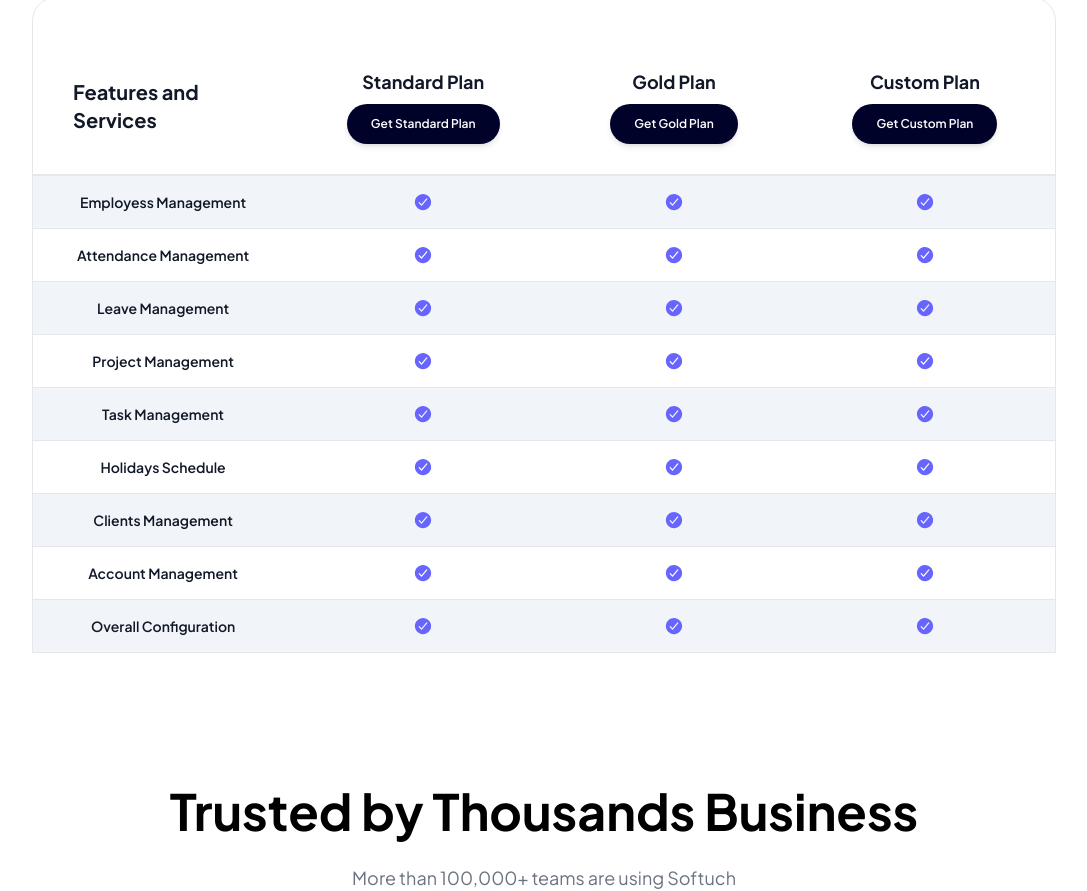
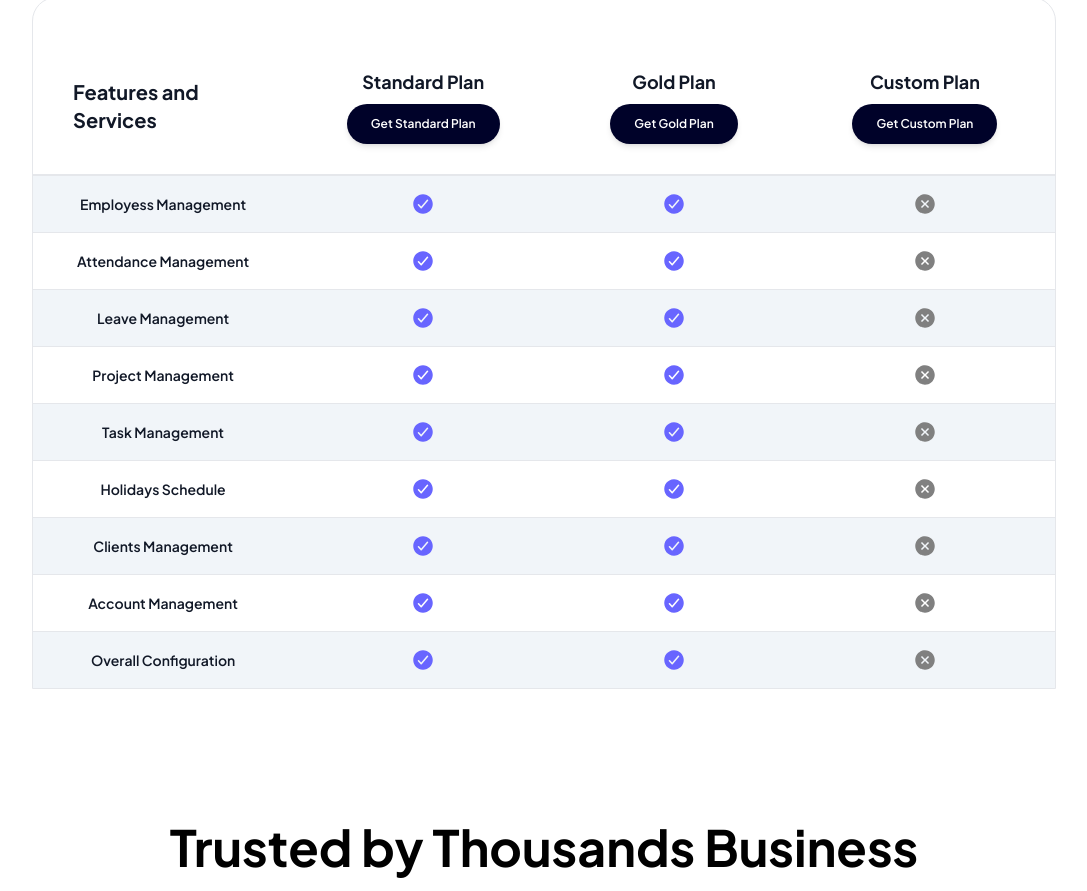
Before and after one commit to Solutya/SolHRM-LandingPage-fe, a Next.js app: page /price in a window 1280 px wide. Shown: the part 1066-1957 px from the top of the page, without its empty margins (96-1183 px from the left). Built offline with nearby package versions, Linux system fonts and the light colour scheme.

Commit message:
animation library added

```diff
--- a/package.json
+++ b/package.json
@@ -9,6 +9,7 @@
     "lint": "next lint"
   },
   "dependencies": {
+    "aos": "^2.3.4",
     "force": "^0.0.3",
     "next": "14.1.3",
     "react": "^18",
@@ -16,7 +17,8 @@
     "react-icons": "^5.0.1",
     "react-slick": "^0.30.2",
     "slick-carousel": "^1.8.1",
-    "swiper": "^11.0.7"
+    "swiper": "^11.0.7",
+    "wow.js": "^1.2.2"
   },
   "devDependencies": {
     "autoprefixer": "^10.0.1",
--- a/src/app/globals.css
+++ b/src/app/globals.css
@@ -33,12 +33,12 @@
 ::-moz-selection {
   /* Code for Firefox */
   color: white;
-  background: #38b6ff;
+  background: #6865ff;
 }
 
 ::selection {
   color: white;
-  background: #2b9cdd;
+  background: #6865ff;
 }
 .one{
   /* background-color: #6865ff; */
@@ -91,3 +91,17 @@ margin-bottom:-25%;
     stroke-dashoffset: 1000;
   }
 }
+
+/* Icon styles */
+.checkIcon{
+  font-size: 24px;
+  width: fit-content;
+  color: #6865ff;
+  margin: 0 auto;
+}
+.closeIcon{
+  font-size: 24px;
+  width: fit-content;
+  color: gray;
+  margin: 0 auto;
+}
--- a/src/app/layout.js
+++ b/src/app/layout.js
@@ -1,6 +1,7 @@
 import { Plus_Jakarta_Sans } from "next/font/google";
 import "./globals.css";
 import { UtilsProvider } from "@/context/utilsProvider";
+import Footer from "@/components/footer/Footer";
 
 const plus = Plus_Jakarta_Sans({ subsets: ["latin"] });
 
@@ -14,6 +15,10 @@ const RootLayout = ({ children }) => {
     <html lang="en">
       <body className={plus.className}>
         <UtilsProvider>{children}</UtilsProvider>
+        <Footer/>
+        {/* <script>
+          AOS.init({once: true});
+        </script> */}
       </body>
     </html>
   );
--- a/src/components/tables/ComparePlanTable.jsx
+++ b/src/components/tables/ComparePlanTable.jsx
@@ -1,3 +1,4 @@
+import { compareTabledData } from "@/data/compare-table-data";
 import price_data from "@/data/price-data";
 import Link from "next/link";
 import { FaCheck } from "react-icons/fa";
@@ -48,142 +49,30 @@ const ComparePlanTable = () => {
 
         <tbody className="divide-y divide-gray-200     ">
           {/* Custom row starts */}
-          {/* Row 1 */}
+          {/* Rows */}
+          {compareTabledData.map((item) => (
+            <>
               <tr className="odd:bg-slate-100">
                 <td className="whitespace-nowrap px-4 py-4 font-semibold text-gray-900 ">
-              Employess Management
+                  {item.feature_title}
                 </td>
-            <td className="whitespace-nowrap px-4 py-4 text-gray-700  text-center ">
-              <IoCheckmarkCircle className="w-fit mx-auto text-xl text-myBlue   " />
+                <td className="whitespace-nowrap px-4 py-4  ">
+                  {
+                    item.plan1
+                  }
                 </td>
-            <td className="whitespace-nowrap px-4 py-4 text-gray-700 ">
-              <IoCheckmarkCircle className="w-fit mx-auto text-xl text-myBlue   " />
-            </td>
-            <td className="whitespace-nowrap px-4 py-4 text-gray-700">
-              <IoCheckmarkCircle className="w-fit mx-auto text-xl text-myBlue   " />
+                <td className="whitespace-nowrap px-4 py-4   ">
+                  {
+                    item.plan2
+                  }
+                </td><td className="whitespace-nowrap px-4 py-4   text-center ">
+                  {
+                    item.plan3
+                  }
                 </td>
               </tr>
-          {/* Row 2 */}
-          <tr className="odd:bg-slate-100">
-            <td className="whitespace-nowrap px-4 py-4 font-semibold text-gray-900 ">
-              Attendance Management
-            </td>
-             <td className="whitespace-nowrap px-4 py-4 text-gray-700  text-center ">
-              <IoCheckmarkCircle className="w-fit mx-auto text-xl text-myBlue   " />
-            </td>
-            <td className="whitespace-nowrap px-4 py-4 text-gray-700 ">
-              <IoCheckmarkCircle className="w-fit mx-auto text-xl text-myBlue   " />
-            </td>
-            <td className="whitespace-nowrap px-4 py-4 text-gray-700">
-              <IoCheckmarkCircle className="w-fit mx-auto text-xl text-myBlue   " />
-            </td>
-            </tr>
-
-          {/* Row 3 */}
-          <tr className="odd:bg-slate-100">
-            <td className="whitespace-nowrap px-4 py-4 font-semibold text-gray-900 ">
-              Leave Management
-            </td>
-             <td className="whitespace-nowrap px-4 py-4 text-gray-700  text-center ">
-              <IoCheckmarkCircle className="w-fit mx-auto text-xl text-myBlue   " />
-            </td>
-            <td className="whitespace-nowrap px-4 py-4 text-gray-700 ">
-              <IoCheckmarkCircle className="w-fit mx-auto text-xl text-myBlue   " />
-            </td>
-            <td className="whitespace-nowrap px-4 py-4 text-gray-700">
-              <IoCheckmarkCircle className="w-fit mx-auto text-xl text-myBlue   " />
-            </td>
-            </tr>
-          {/* Row 4 */}
-          <tr className="odd:bg-slate-100">
-            <td className="whitespace-nowrap px-4 py-4 font-semibold text-gray-900 ">
-              Project Management
-            </td>
-             <td className="whitespace-nowrap px-4 py-4 text-gray-700  text-center ">
-              <IoCheckmarkCircle className="w-fit mx-auto text-xl text-myBlue   " />
-            </td>
-            <td className="whitespace-nowrap px-4 py-4 text-gray-700 ">
-              <IoCheckmarkCircle className="w-fit mx-auto text-xl text-myBlue   " />
-            </td>
-            <td className="whitespace-nowrap px-4 py-4 text-gray-700">
-              <IoCheckmarkCircle className="w-fit mx-auto text-xl text-myBlue   " />
-            </td>
-            </tr>
-          {/* Row 5 */}
-          <tr className="odd:bg-slate-100">
-            <td className="whitespace-nowrap px-4 py-4 font-semibold text-gray-900 ">
-              Task Management
-            </td>
-             <td className="whitespace-nowrap px-4 py-4 text-gray-700  text-center ">
-              <IoCheckmarkCircle className="w-fit mx-auto text-xl text-myBlue   " />
-            </td>
-            <td className="whitespace-nowrap px-4 py-4 text-gray-700 ">
-              <IoCheckmarkCircle className="w-fit mx-auto text-xl text-myBlue   " />
-            </td>
-            <td className="whitespace-nowrap px-4 py-4 text-gray-700">
-              <IoCheckmarkCircle className="w-fit mx-auto text-xl text-myBlue   " />
-            </td>
-            </tr>
-          {/* Row 6 */}
-          <tr className="odd:bg-slate-100">
-            <td className="whitespace-nowrap px-4 py-4 font-semibold text-gray-900 ">
-              Holidays Schedule
-            </td>
-             <td className="whitespace-nowrap px-4 py-4 text-gray-700  text-center ">
-              <IoCheckmarkCircle className="w-fit mx-auto text-xl text-myBlue   " />
-            </td>
-            <td className="whitespace-nowrap px-4 py-4 text-gray-700 ">
-              <IoCheckmarkCircle className="w-fit mx-auto text-xl text-myBlue   " />
-            </td>
-            <td className="whitespace-nowrap px-4 py-4 text-gray-700">
-              <IoCheckmarkCircle className="w-fit mx-auto text-xl text-myBlue   " />
-            </td>
-            </tr>
-          {/* Row 7 */}
-          <tr className="odd:bg-slate-100">
-            <td className="whitespace-nowrap px-4 py-4 font-semibold text-gray-900 ">
-              Clients Management
-            </td>
-             <td className="whitespace-nowrap px-4 py-4 text-gray-700  text-center ">
-              <IoCheckmarkCircle className="w-fit mx-auto text-xl text-myBlue   " />
-            </td>
-            <td className="whitespace-nowrap px-4 py-4 text-gray-700 ">
-              <IoCheckmarkCircle className="w-fit mx-auto text-xl text-myBlue   " />
-            </td>
-            <td className="whitespace-nowrap px-4 py-4 text-gray-700">
-              <IoCheckmarkCircle className="w-fit mx-auto text-xl text-myBlue   " />
-            </td>
-            </tr>
-          {/* Row 8 */}
-          <tr className="odd:bg-slate-100">
-            <td className="whitespace-nowrap px-4 py-4 font-semibold text-gray-900 ">
-              Account Management
-            </td>
-             <td className="whitespace-nowrap px-4 py-4 text-gray-700  text-center ">
-              <IoCheckmarkCircle className="w-fit mx-auto text-xl text-myBlue   " />
-            </td>
-            <td className="whitespace-nowrap px-4 py-4 text-gray-700 ">
-              <IoCheckmarkCircle className="w-fit mx-auto text-xl text-myBlue   " />
-            </td>
-            <td className="whitespace-nowrap px-4 py-4 text-gray-700">
-              <IoCheckmarkCircle className="w-fit mx-auto text-xl text-myBlue   " />
-            </td>
-            </tr>
-          {/* Row 9 */}
-          <tr className="odd:bg-slate-100">
-            <td className="whitespace-nowrap px-4 py-4 font-semibold text-gray-900 ">
-              Overall Configuration
-            </td>
-             <td className="whitespace-nowrap px-4 py-4 text-gray-700  text-center ">
-              <IoCheckmarkCircle className="w-fit mx-auto text-xl text-myBlue   " />
-            </td>
-            <td className="whitespace-nowrap px-4 py-4 text-gray-700 ">
-              <IoCheckmarkCircle className="w-fit mx-auto text-xl text-myBlue   " />
-            </td>
-            <td className="whitespace-nowrap px-4 py-4 text-gray-700">
-              <IoCheckmarkCircle className="w-fit mx-auto text-xl text-myBlue   " />
-            </td>
-            </tr>
+            </>
+          ))}
         </tbody>
       </table>
     </div>
--- /dev/null
+++ b/src/data/compare-table-data.js
@@ -0,0 +1,67 @@
+import { IoCheckmarkCircle, IoCloseCircleSharp } from "react-icons/io5";
+
+export const compareTabledData =[
+    {
+        id:1,
+        feature_title: "Employess Management",
+        plan1 : <IoCheckmarkCircle className="checkIcon"/>,
+        plan2 : <IoCheckmarkCircle className="checkIcon"/>,
+        plan3 : <IoCloseCircleSharp className="closeIcon" />
+    },
+    {
+        id:2,
+        feature_title: "Attendance Management",
+        plan1 : <IoCheckmarkCircle className="checkIcon"/>,
+        plan2 : <IoCheckmarkCircle className="checkIcon"/>,
+        plan3 : <IoCloseCircleSharp className="closeIcon" />
+    },
+    {
+        id:3,
+        feature_title: "Leave Management",
+        plan1 : <IoCheckmarkCircle className="checkIcon"/>,
+        plan2 : <IoCheckmarkCircle className="checkIcon"/>,
+        plan3 : <IoCloseCircleSharp className="closeIcon" />
+    },
+    {
+        id:4,
+        feature_title: "Project Management",
+        plan1 : <IoCheckmarkCircle className="checkIcon"/>,
+        plan2 : <IoCheckmarkCircle className="checkIcon"/>,
+        plan3 : <IoCloseCircleSharp className="closeIcon" />
+    },
+    {
+        id:5,
+        feature_title: "Task Management",
+        plan1 : <IoCheckmarkCircle className="checkIcon"/>,
+        plan2 : <IoCheckmarkCircle className="checkIcon"/>,
+        plan3 : <IoCloseCircleSharp className="closeIcon" />
+    },
+    {
+        id:6,
+        feature_title: "Holidays Schedule",
+        plan1 : <IoCheckmarkCircle className="checkIcon"/>,
+        plan2 : <IoCheckmarkCircle className="checkIcon"/>,
+        plan3 : <IoCloseCircleSharp className="closeIcon" />
+    },
+    {
+        id:7,
+        feature_title: "Clients Management",
+        plan1 : <IoCheckmarkCircle className="checkIcon"/>,
+        plan2 : <IoCheckmarkCircle className="checkIcon"/>,
+        plan3 : <IoCloseCircleSharp className="closeIcon" />
+    },
+    {
+        id:8,
+        feature_title: "Account Management",
+        plan1 : <IoCheckmarkCircle className="checkIcon"/>,
+        plan2 : <IoCheckmarkCircle className="checkIcon"/>,
+        plan3 : <IoCloseCircleSharp className="closeIcon" />
+    },
+    {
+        id:9,
+        feature_title: "Overall Configuration",
+        plan1 : <IoCheckmarkCircle className="checkIcon"/>,
+        plan2 : <IoCheckmarkCircle className="checkIcon"/>,
+        plan3 : <IoCloseCircleSharp className="closeIcon" />
+    },
+]
```
Also changed, not shown: 1 other file (tests, documents, lock files or other folders). Lines whose indentation alone changed are shown as unchanged.
